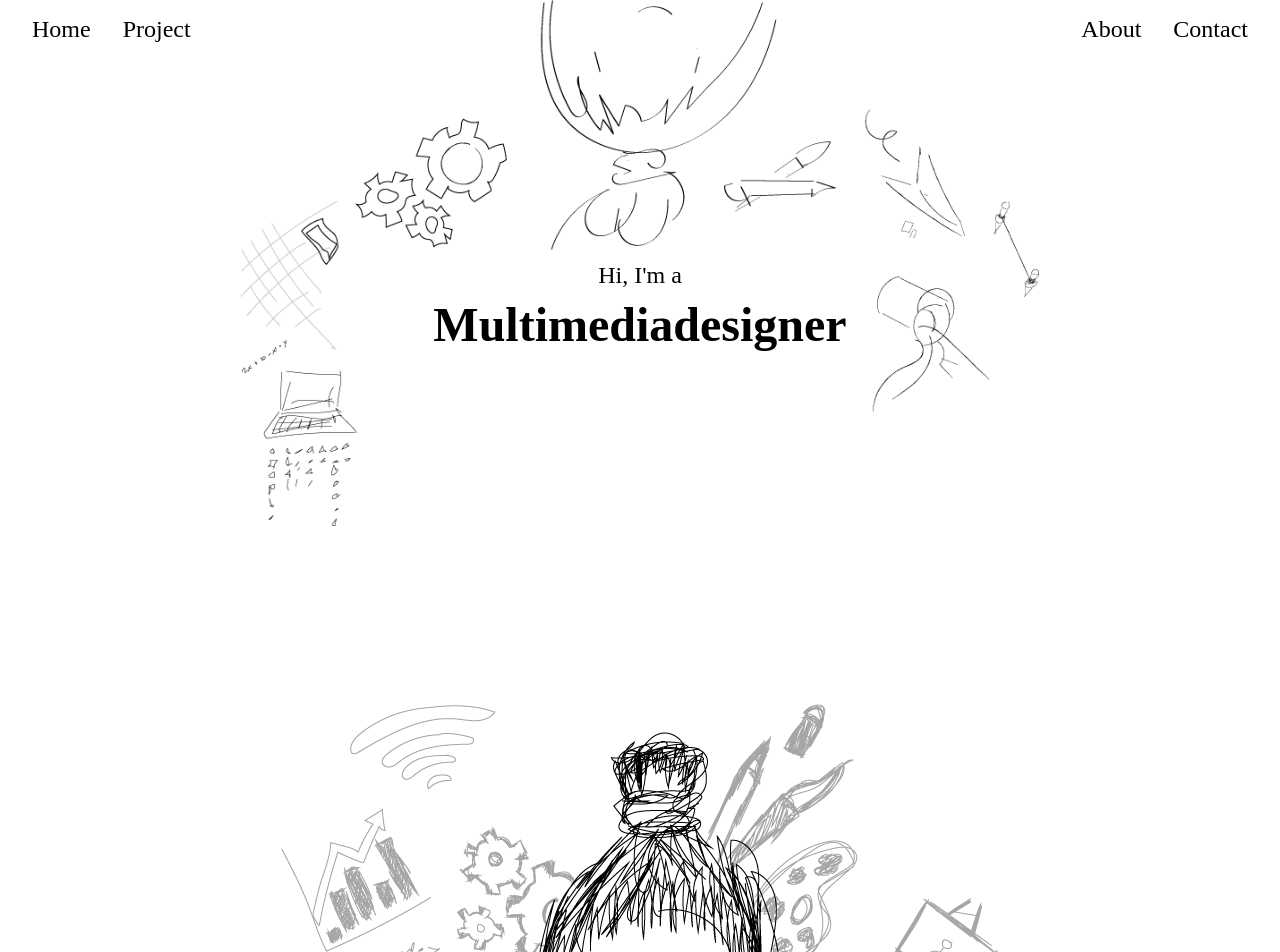
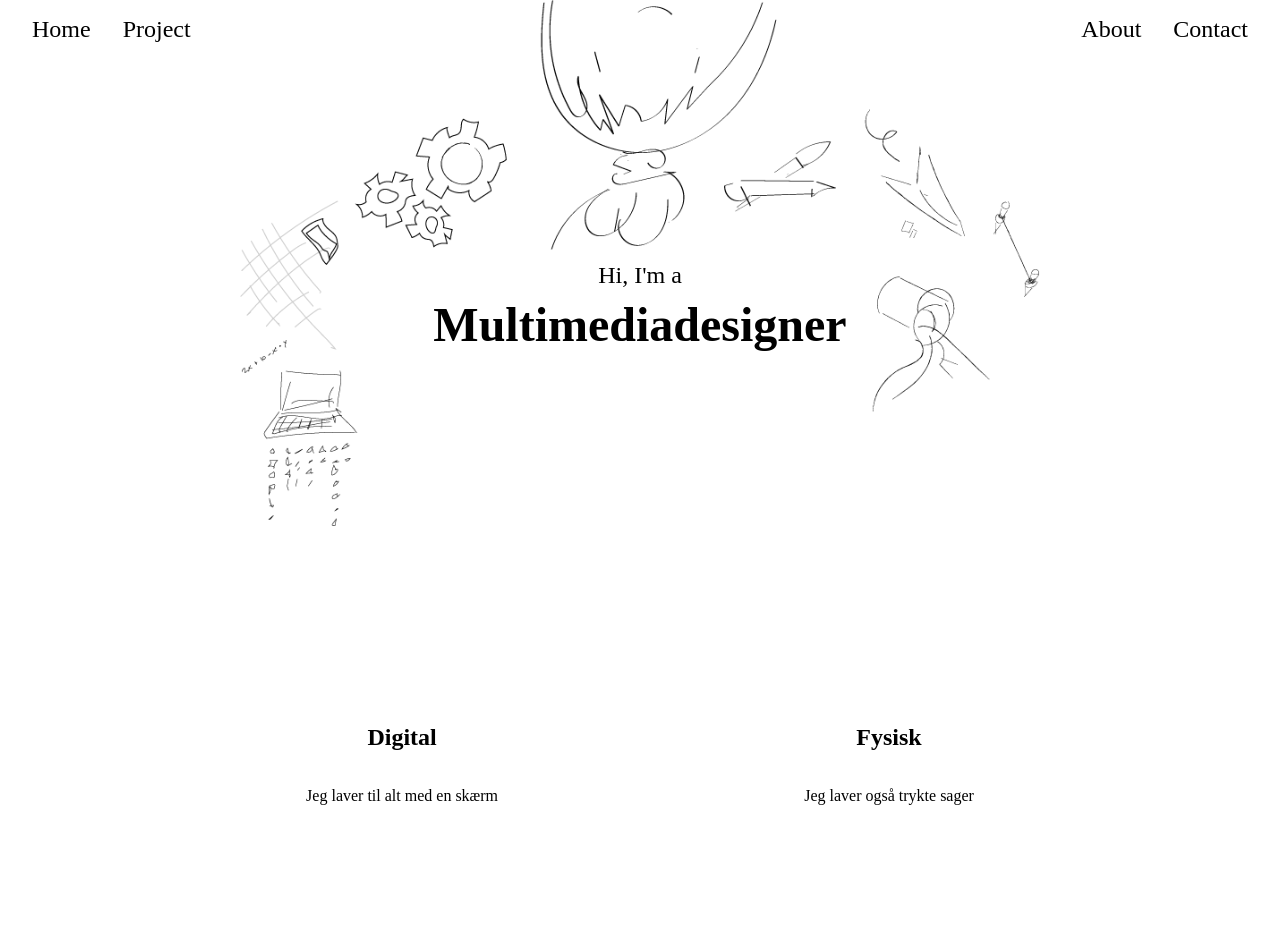
Before and after one commit to bertramwegener/bertramwegener.github.io, a React (Vite) app: page / in a window 1280 px wide. Shown: the top 952 px of the page. Built offline with nearby package versions, Linux system fonts and the light colour scheme.

Commit message:
info section

```diff
--- a/src/index.css
+++ b/src/index.css
@@ -49,6 +49,24 @@ figure.headerImage {
     flex-direction: column;
 }
 
+section.info {
+    display: flex;
+    justify-content: space-evenly;
+    margin-bottom: 10rem;
+}
+
+article.digital {
+    display: flex;
+    flex-direction: column;
+    align-items: center;
+}
+
+article.fysisk {
+    display: flex;
+    flex-direction: column;
+    align-items: center;
+}
+
 figure.footerImage {
   display: flex;
   justify-content: center;
--- a/src/pages/Home.jsx
+++ b/src/pages/Home.jsx
@@ -13,6 +13,18 @@ export default function Home() {
                 </figure>
             </header>
 
+            <section className="info">
+                <article className="digital">
+                    <h2>Digital</h2>
+                    <p>Jeg laver til alt med en skærm</p>
+                </article>
+
+                <article className="fysisk">
+                    <h2>Fysisk</h2>
+                    <p>Jeg laver også trykte sager</p>
+                </article>
+            </section>
+
             <footer>
                 <figure className="footerImage">
                     <img src='./billeder/me-one.png' alt="" />
```
